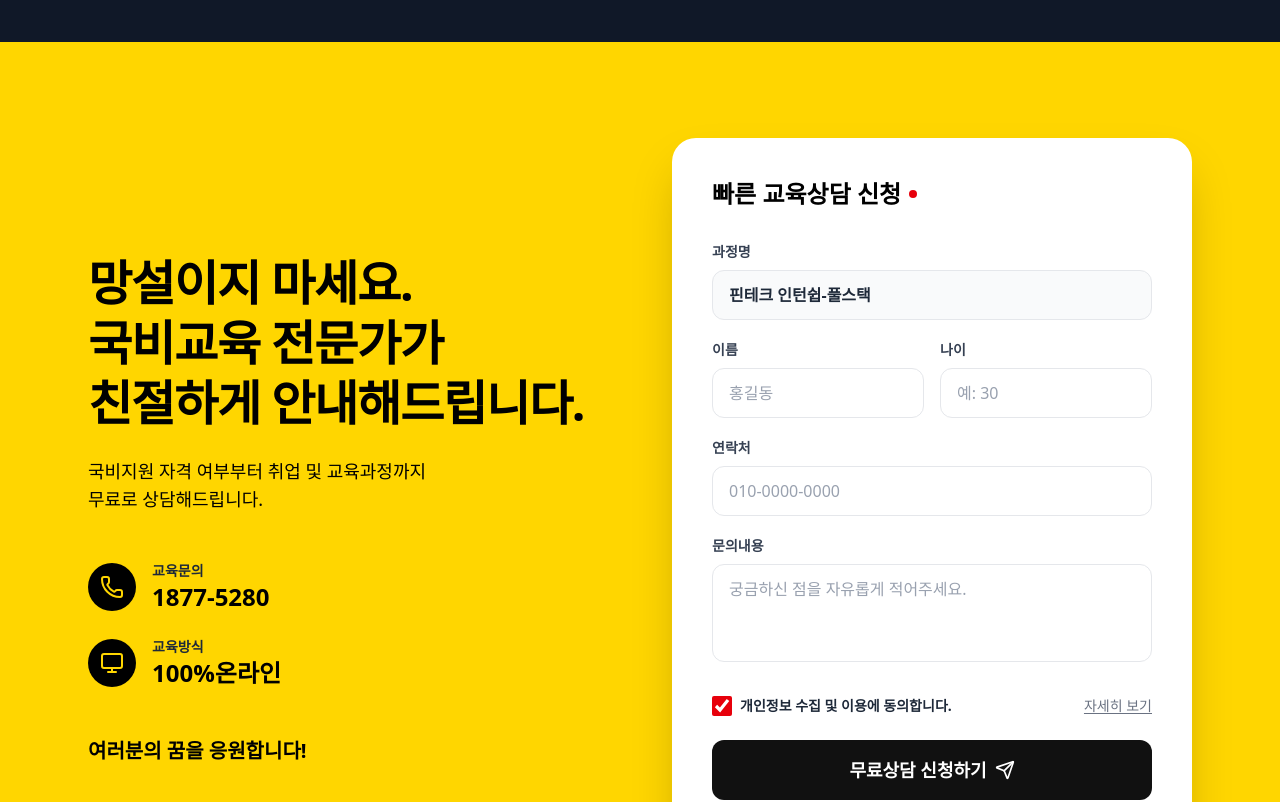
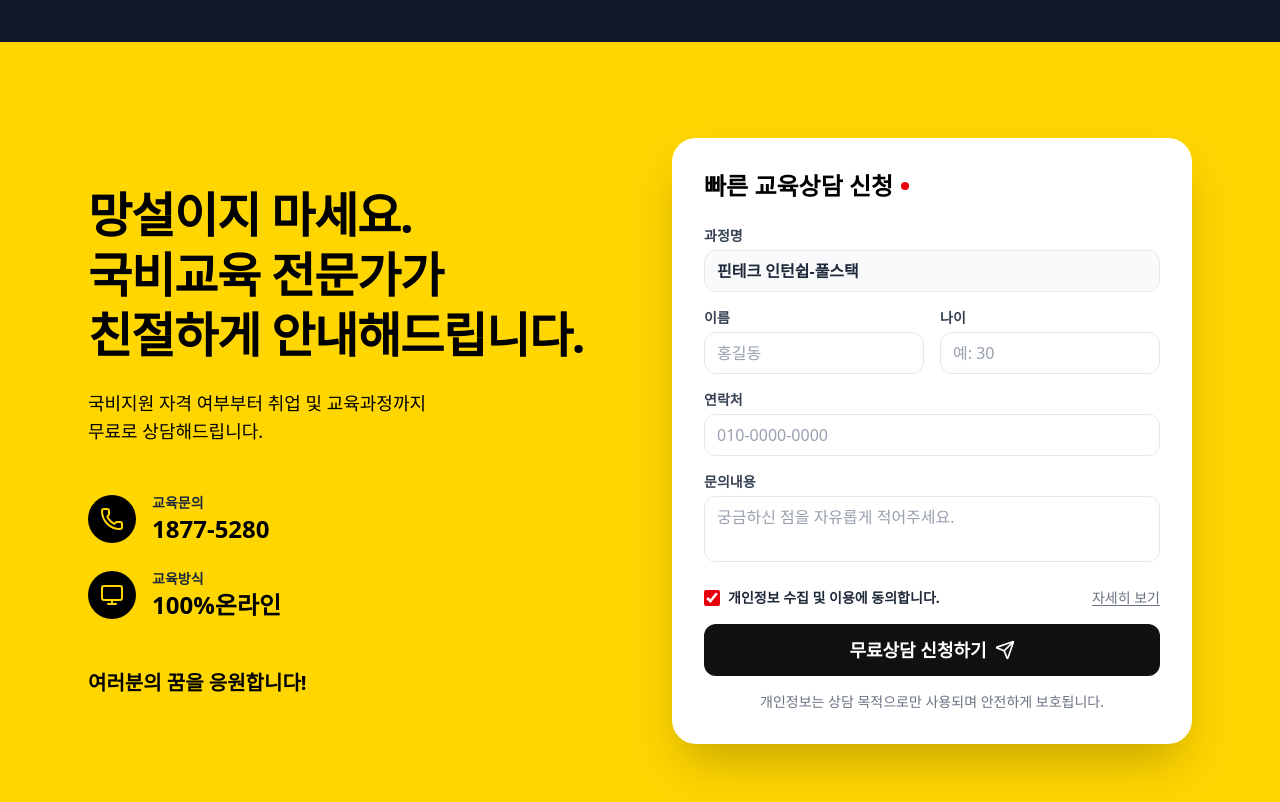
Before and after one commit to dvdkkk/fintech-internship-fullstack, a React (Vite) app: page / in a window 1280 px wide. Shown: the part 10740-11542 px from the top of the page. Built offline with nearby package versions, Linux system fonts and the light colour scheme; a web font is replaced by a local one.

Commit message:
feat: Refactor form styling for better UX
Adjusted padding, margin, and label sizes in the consultation request form. These changes improve readability and visual hierarchy, leading to a more user-friendly experience.

```diff
--- a/src/App.tsx
+++ b/src/App.tsx
@@ -674,64 +674,64 @@ export default function App() {
           </div>
 
           {/* Right Form */}
-          <div className="bg-white rounded-3xl p-8 md:p-10 shadow-2xl">
-            <h3 className="text-2xl font-extrabold text-black mb-8 flex items-center gap-2">
+          <div className="bg-white rounded-3xl p-6 md:p-8 shadow-2xl">
+            <h3 className="text-2xl font-extrabold text-black mb-6 flex items-center gap-2">
               빠른 교육상담 신청 <span className="w-2 h-2 rounded-full bg-red-600"></span>
             </h3>
 
-            <form className="space-y-5">
+            <form className="space-y-4">
               <div>
-                <label className="block text-sm font-bold text-gray-700 mb-2">과정명</label>
+                <label className="block text-sm font-bold text-gray-700 mb-1">과정명</label>
                 <input
                   type="text"
                   readOnly
                   value="핀테크 인턴쉽-풀스택"
-                  className="w-full px-4 py-3 rounded-xl bg-gray-50 border border-gray-200 text-gray-800 font-bold focus:outline-none"
+                  className="w-full px-3 py-2 rounded-xl bg-gray-50 border border-gray-200 text-gray-800 font-bold focus:outline-none"
                 />
               </div>
 
               <div className="grid grid-cols-2 gap-4">
                 <div>
-                  <label className="block text-sm font-bold text-gray-700 mb-2">이름</label>
+                  <label className="block text-sm font-bold text-gray-700 mb-1">이름</label>
                   <input
                     type="text"
                     placeholder="홍길동"
-                    className="w-full px-4 py-3 rounded-xl border border-gray-200 focus:border-black focus:ring-1 focus:ring-black outline-none transition-all placeholder:text-gray-400 font-medium"
+                    className="w-full px-3 py-2 rounded-xl border border-gray-200 focus:border-black focus:ring-1 focus:ring-black outline-none transition-all placeholder:text-gray-400 font-medium"
                   />
                 </div>
                 <div>
-                  <label className="block text-sm font-bold text-gray-700 mb-2">나이</label>
+                  <label className="block text-sm font-bold text-gray-700 mb-1">나이</label>
                   <input
                     type="text"
                     placeholder="예: 30"
-                    className="w-full px-4 py-3 rounded-xl border border-gray-200 focus:border-black focus:ring-1 focus:ring-black outline-none transition-all placeholder:text-gray-400 font-medium"
+                    className="w-full px-3 py-2 rounded-xl border border-gray-200 focus:border-black focus:ring-1 focus:ring-black outline-none transition-all placeholder:text-gray-400 font-medium"
                   />
                 </div>
               </div>
 
               <div>
-                <label className="block text-sm font-bold text-gray-700 mb-2">연락처</label>
+                <label className="block text-sm font-bold text-gray-700 mb-1">연락처</label>
                 <input
                   type="text"
                   placeholder="010-0000-0000"
-                  className="w-full px-4 py-3 rounded-xl border border-gray-200 focus:border-black focus:ring-1 focus:ring-black outline-none transition-all placeholder:text-gray-400 font-medium"
+                  className="w-full px-3 py-2 rounded-xl border border-gray-200 focus:border-black focus:ring-1 focus:ring-black outline-none transition-all placeholder:text-gray-400 font-medium"
                 />
               </div>
 
               <div>
-                <label className="block text-sm font-bold text-gray-700 mb-2">문의내용</label>
+                <label className="block text-sm font-bold text-gray-700 mb-1">문의내용</label>
                 <textarea
                   placeholder="궁금하신 점을 자유롭게 적어주세요."
-                  rows={3}
-                  className="w-full px-4 py-3 rounded-xl border border-gray-200 focus:border-black focus:ring-1 focus:ring-black outline-none transition-all resize-none placeholder:text-gray-400 font-medium"
+                  rows={2}
+                  className="w-full px-3 py-2 rounded-xl border border-gray-200 focus:border-black focus:ring-1 focus:ring-black outline-none transition-all resize-none placeholder:text-gray-400 font-medium"
                 ></textarea>
               </div>
 
-              <div className="flex items-center justify-between pt-2">
+              <div className="flex items-center justify-between pt-1">
                 <label className="flex items-center gap-2 cursor-pointer">
                   <input
                     type="checkbox"
-                    className="w-5 h-5 rounded border-gray-300 text-red-600 focus:ring-red-600 accent-red-600"
+                    className="w-4 h-4 rounded border-gray-300 text-red-600 focus:ring-red-600 accent-red-600"
                     defaultChecked
                   />
                   <span className="text-sm font-bold text-gray-800">개인정보 수집 및 이용에 동의합니다.</span>
@@ -743,7 +743,7 @@ export default function App() {
 
               <button
                 type="button"
-                className="w-full bg-[#111111] text-white font-bold text-lg py-4 rounded-xl flex items-center justify-center gap-2 hover:bg-black transition-colors mt-6"
+                className="w-full bg-[#111111] text-white font-bold text-lg py-3 rounded-xl flex items-center justify-center gap-2 hover:bg-black transition-colors mt-4"
               >
                 무료상담 신청하기 <Send className="w-5 h-5" />
               </button>
```
